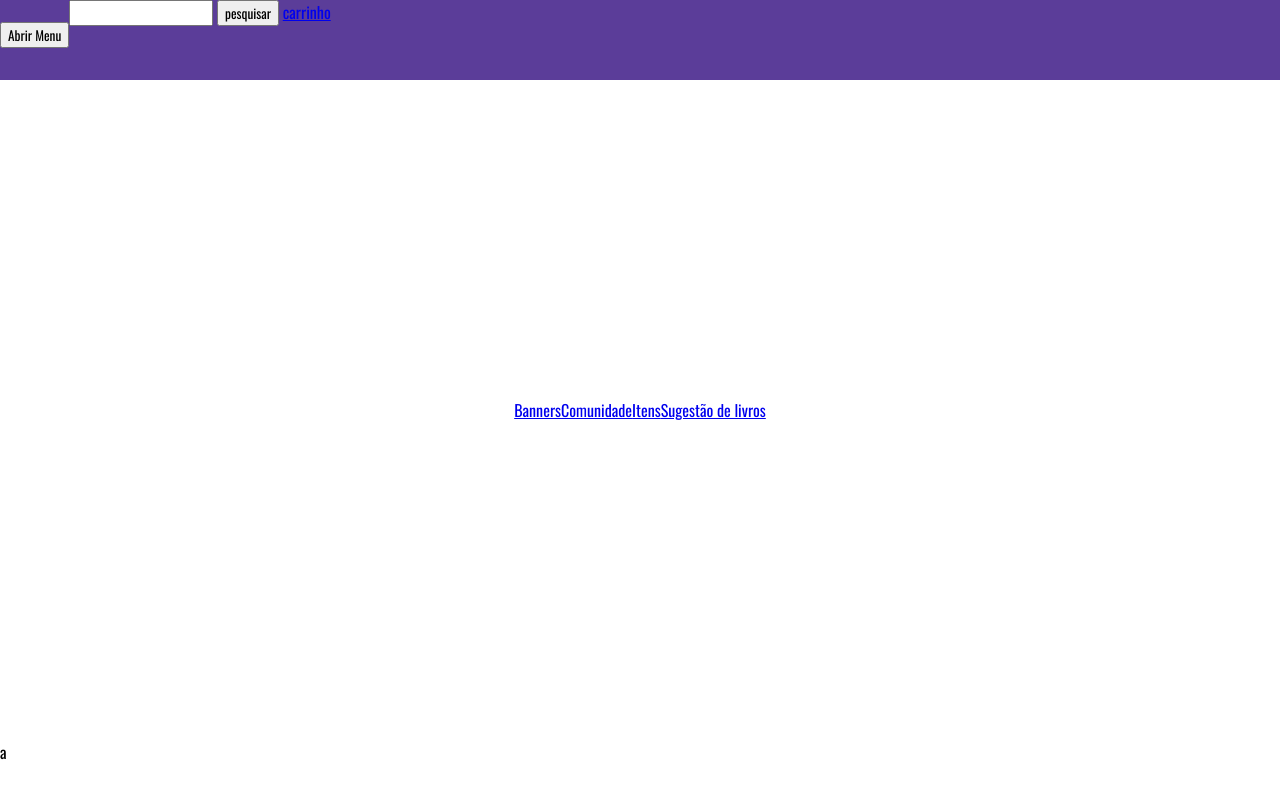
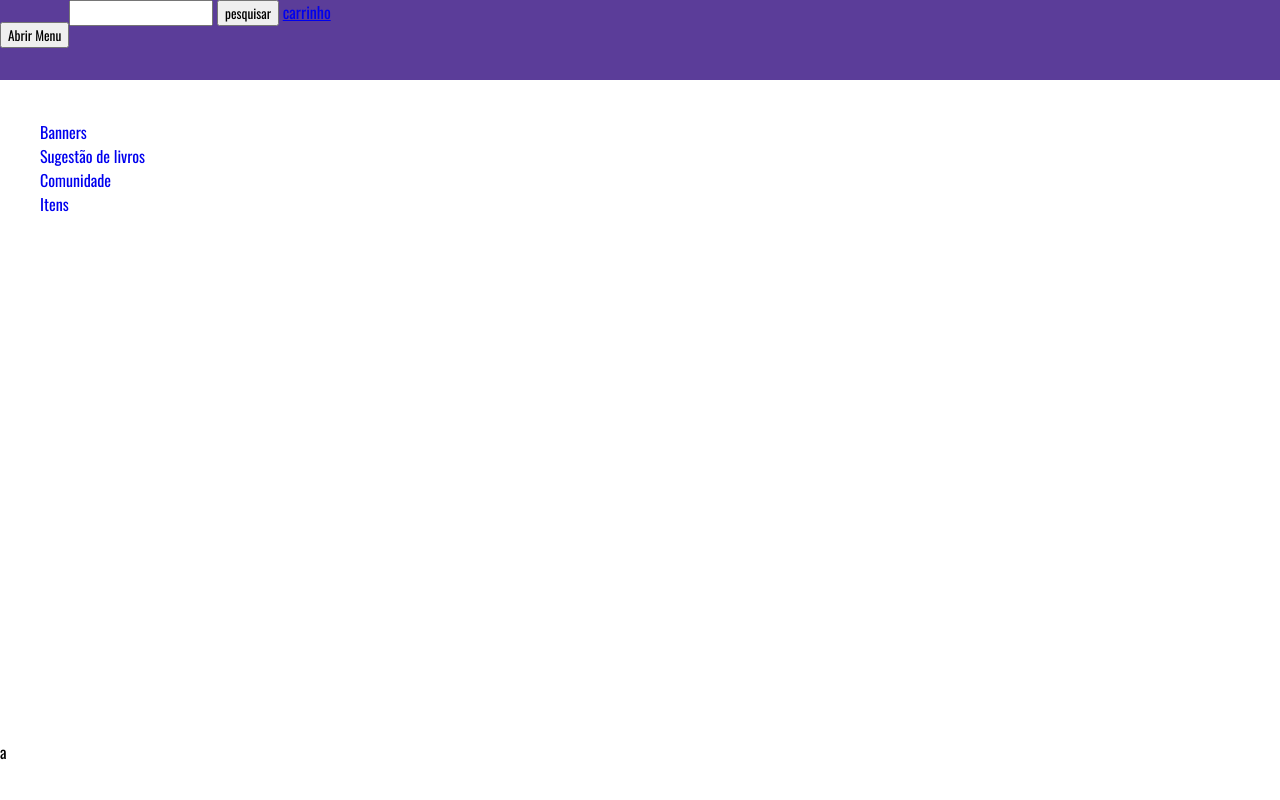
Before and after one commit to erickovisck/TCC_COT, a PHP site: page /inicial.php in a window 1280 px wide. Run offline with PHP 8.4, Linux system fonts and the light colour scheme; a user stored in the database is signed in.

Commit message:
Update estilo.css

```diff
--- a/assets/css/estilo.css
+++ b/assets/css/estilo.css
@@ -4,6 +4,7 @@
 * {
     font-family: 'Oswald', sans-serif;
     box-sizing: border-box;
+
 }
 
 body {
@@ -53,12 +54,19 @@ body {
 
 .principal {
     grid-area: principal;
-    align-items: center;
-    justify-content: center;
-    display: flex;
+
     background-color: #ffffff;
     padding: 20px;
+/* grid-template-rows:50%;
+grid-template-columns:50%;
+grid-template-areas:
+"banners"
+"comunidade"
+"itens"
+"sugestao"; */
 
+display: flex;
+flex-direction: column;
 }
 
 .rodape {
@@ -92,7 +100,9 @@ body {
     justify-content: center;
     align-items: center;
 }
-
+.principal a{
+    text-decoration: none;
+}
 .esqueciSenha a {
     text-decoration: none;
     width: 12em;
@@ -168,3 +178,38 @@ body {
 .contentMenu ul{
     width: auto;
 }
+.banners{
+   /*  grid-area: banners; */
+   display: flex;
+width: 50%;
+height:50%;
+}
+.comunidade{
+  /*   grid-area: comunidade; */
+order: 2;
+    align-items: right;
+    display: flex;
+    width: 50%;
+    height:50%;
+
+    flex-direction: column;
+
+}
+.sugestao{
+    width: 50%;
+height:50%;
+display: flex;
+flex-direction: column;
+
+}
+.itens{
+    flex-direction: column;
+
+    order:3;
+    width: 50%;
+    height:50%;
+  /*   grid-area: itens; */
+  display: flex;
+justify-content: bottom ;
+    align-items: bottom;
+}
```
